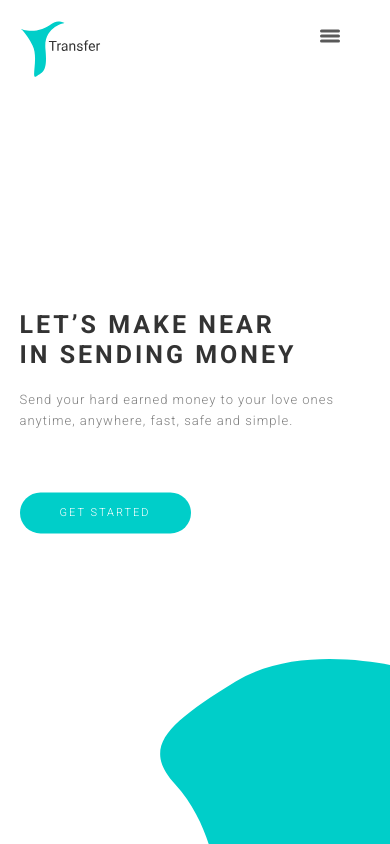
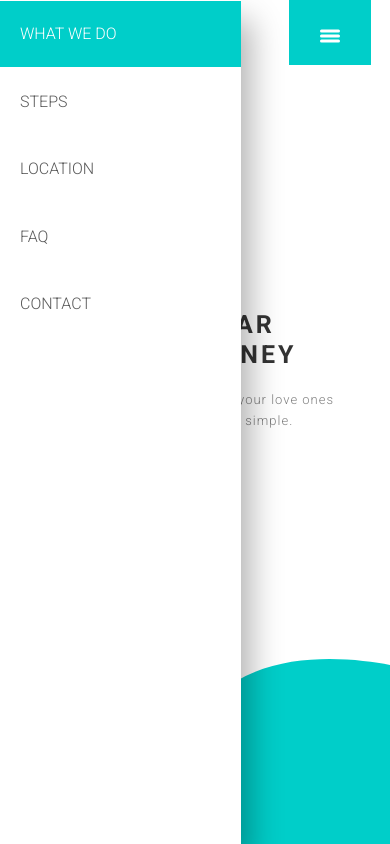
Before and after one commit to dfuviray/weekly-dose-of-web-design, a plain HTML site: page Transfer/index.html in a window 390 px wide. Both pictures are taken after a click on the link 329 px from the left and 32 px from the top of the page. Drawn offline with Linux system fonts and the light colour scheme.

Commit message:
add toggle in menu for mobile

```diff
--- a/Transfer/index.html
+++ b/Transfer/index.html
@@ -21,9 +21,9 @@
           <div class="nav__menu">
             <a class="nav__menu-button" href="#"><span></span></a>
           </div>
-          <nav class="">
+          <nav class="nav-container">
             <ul class="nav">
-              <li class="nav__item"><a href="#">What we do</a></li>
+              <li class="nav__item active"><a href="#">What we do</a></li>
               <li class="nav__item"><a href="#">Steps</a></li>
               <li class="nav__item"><a href="#">Location</a></li>
               <li class="nav__item"><a href="#">Faq</a></li>
@@ -43,5 +43,6 @@
         </div>
       </header>
     </div>
+    <script src="menu.js"></script>
   </body>
 </html>
--- a/Transfer/menu.js
+++ b/Transfer/menu.js
@@ -0,0 +1,9 @@
+const navContainer = document.querySelector(".nav-container");
+const navMenu = document.querySelector(".nav__menu");
+const navMenuButton = document.querySelector(".nav__menu-button");
+
+navMenuButton.addEventListener("click", e => {
+  navMenuButton.classList.toggle("active");
+  navMenu.classList.toggle("active");
+  navContainer.classList.toggle("active");
+});
--- a/Transfer/style.css
+++ b/Transfer/style.css
@@ -186,6 +186,7 @@ header {
     position: fixed;
     top: 0rem;
     right: 5%;
+    background: none;
   }
 
   .nav__menu-button.active,
```
